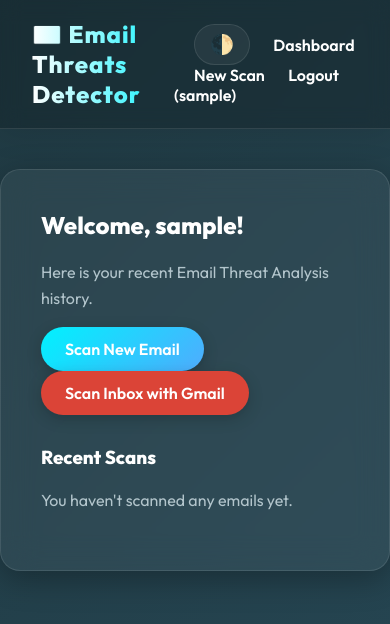
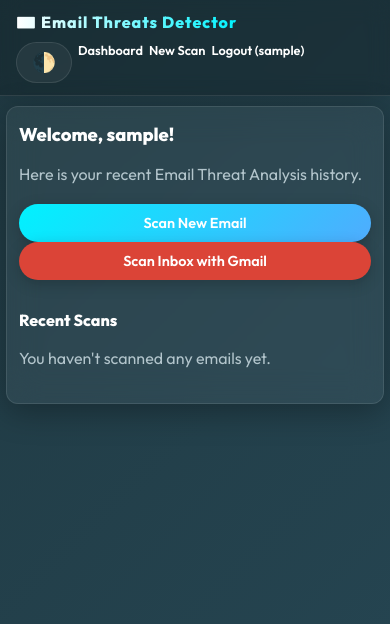
Before and after one commit to shinaadeola/email-threat-hub, a Flask app: page /dashboard in a window 390 px wide. Shown: the top 624 px of the page. Run offline with Flask 3, Linux system fonts and the light colour scheme; the visitor is signed in with stand-in values (Sample User, id 1); data that the repository does not hold is empty.

Commit message:
style: add responsive CSS breakpoints for mobile/tablet

```diff
--- a/templates/base.html
+++ b/templates/base.html
@@ -204,6 +204,70 @@
             box-shadow: 0 0 10px rgba(0, 242, 254, 0.3);
             background: rgba(255, 255, 255, 0.15);
         }
+
+        /* ============================================================
+           RESPONSIVE — tablets & phones
+           ============================================================ */
+
+        /* Tablet: ≤ 768px */
+        @media (max-width: 768px) {
+            .navbar {
+                padding: 0.9rem 1.2rem;
+                flex-wrap: wrap;
+                gap: 10px;
+            }
+            .navbar-brand { font-size: 1.15rem; }
+            .nav-links { display: flex; flex-wrap: wrap; gap: 6px; }
+            .nav-links a { margin-left: 0; font-size: 0.88rem; }
+
+            .container {
+                margin: 15px 10px;
+                padding: 20px 16px;
+                border-radius: 14px;
+            }
+
+            /* Two-column flex layouts → single column */
+            div[style*="display: flex; gap: 30px"],
+            div[style*="display:flex; gap: 30px"] {
+                flex-direction: column !important;
+                gap: 16px !important;
+            }
+
+            /* Tables scroll horizontally */
+            table { display: block; overflow-x: auto; white-space: nowrap; }
+
+            h1 { font-size: 1.6rem; }
+            h2 { font-size: 1.3rem; }
+
+            .btn { padding: 10px 18px; font-size: 0.9rem; }
+
+            .theme-toggle { margin-left: 0; }
+        }
+
+        /* Phone: ≤ 480px */
+        @media (max-width: 480px) {
+            .navbar { padding: 0.75rem 1rem; }
+            .navbar-brand { font-size: 1rem; }
+            .nav-links a { font-size: 0.80rem; }
+
+            .container {
+                margin: 10px 6px;
+                padding: 16px 12px;
+                border-radius: 12px;
+            }
+
+            h1 { font-size: 1.4rem; }
+            h2 { font-size: 1.15rem; }
+            h3 { font-size: 1rem; }
+
+            .btn { width: 100%; text-align: center; box-sizing: border-box; }
+
+            /* Stat/badge rows → wrapping */
+            div[style*="display: flex; gap"] {
+                flex-wrap: wrap !important;
+                gap: 10px !important;
+            }
+        }
     </style>
 </head>
 <body>
```
Also changed, not shown: templates/result.html (+7 -1 lines).
